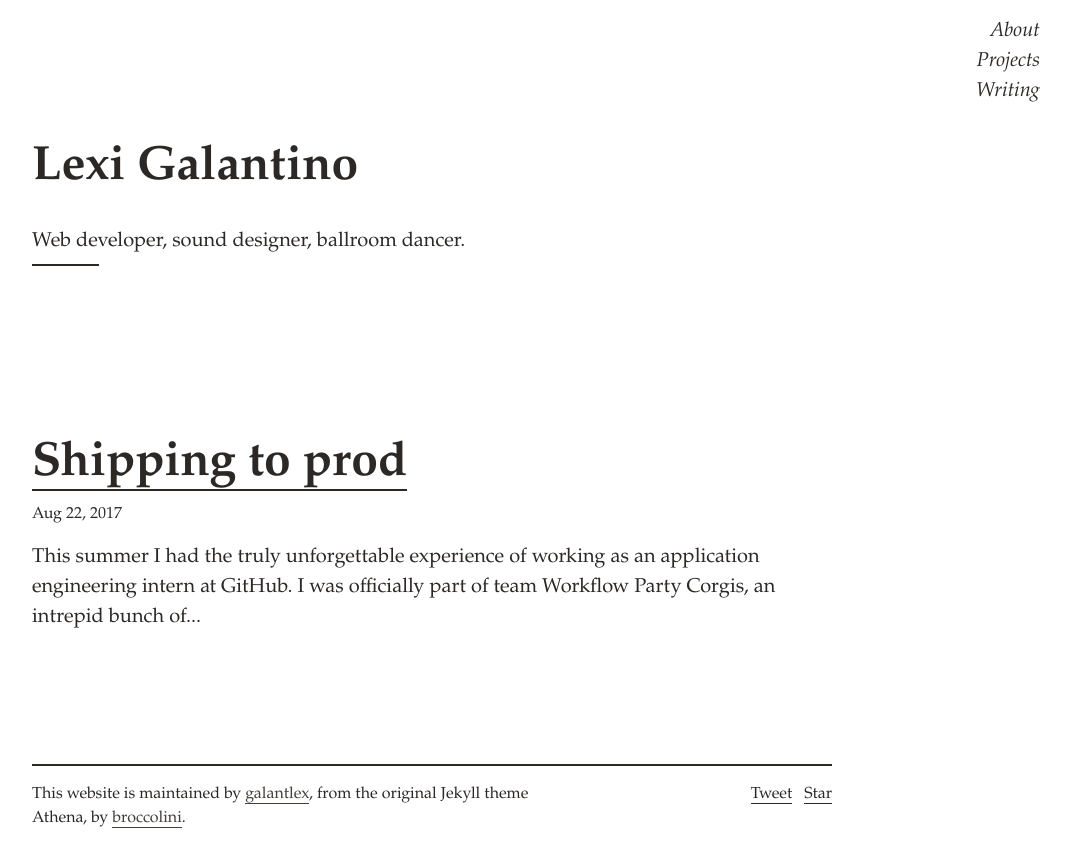
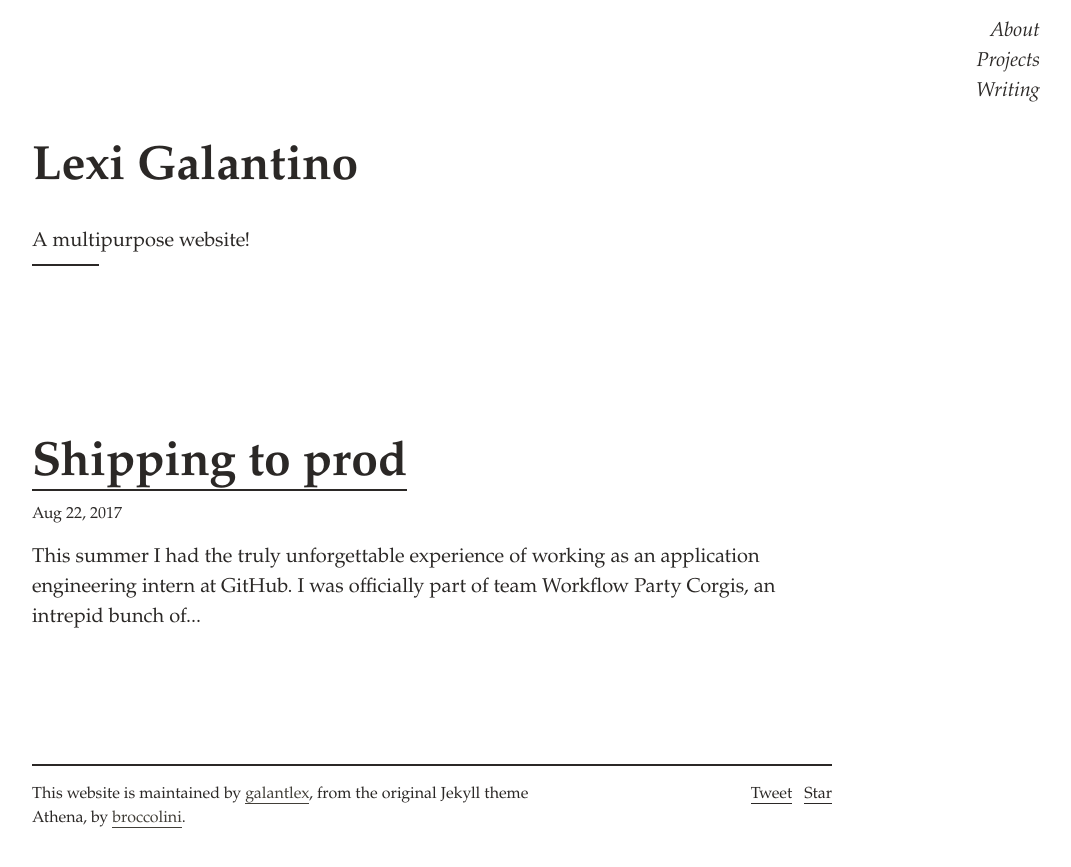
Before and after one commit to gallexi/galantlex.github.io, a Jekyll site: the page built from index.md, in a window 1280 px wide. Shown: the top 867 px of the page, without its empty margins (208-1279 px from the left). Built offline with Jekyll 4.4.1, drawn with Linux system fonts in a browser that asks for light colours; comment, search, counter and statistics services are not loaded.

Commit message:
change the description

```diff
--- a/_config.yml
+++ b/_config.yml
@@ -3,7 +3,7 @@ author: Lexi Galantino
 author_nickname: Lexi
 email: contact@galantino.pw
 description: >
-  Web developer, sound designer, ballroom dancer.
+  A multipurpose website!
 baseurl: ""
 url: "http://galantino.pw"
 twitter_username: galantlex
```
